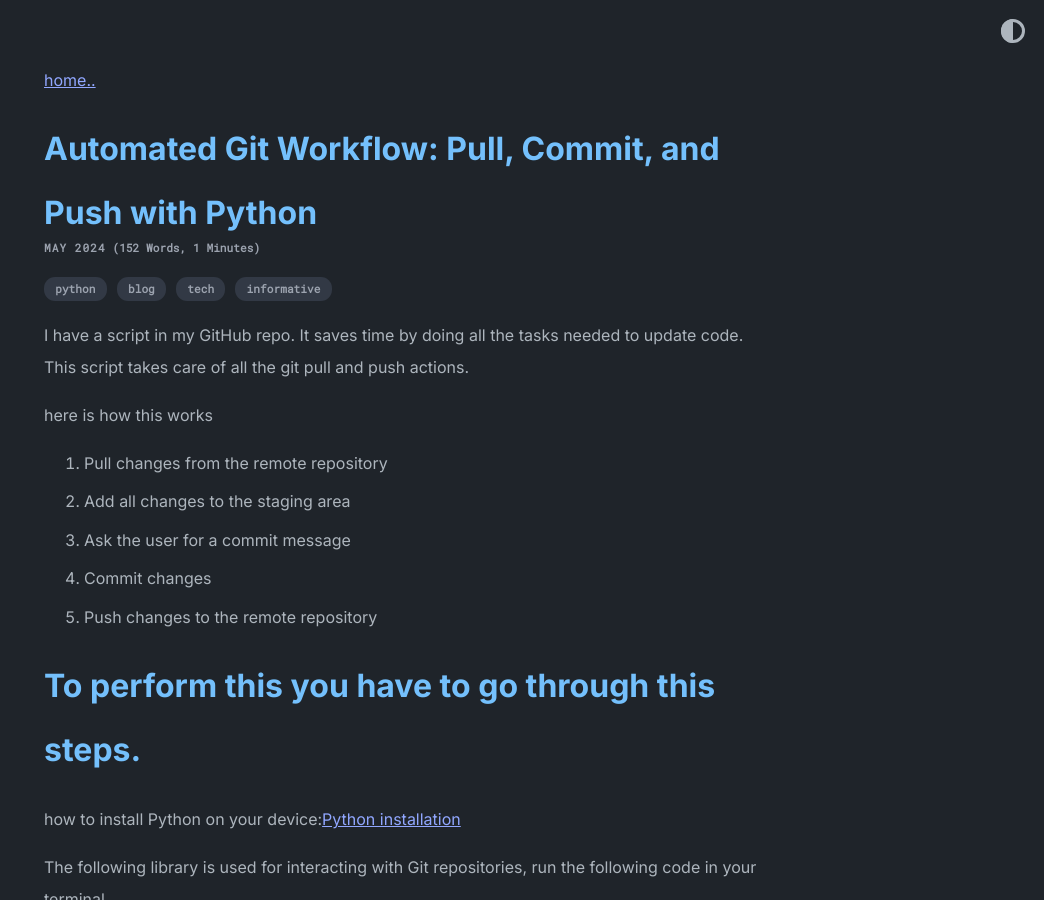
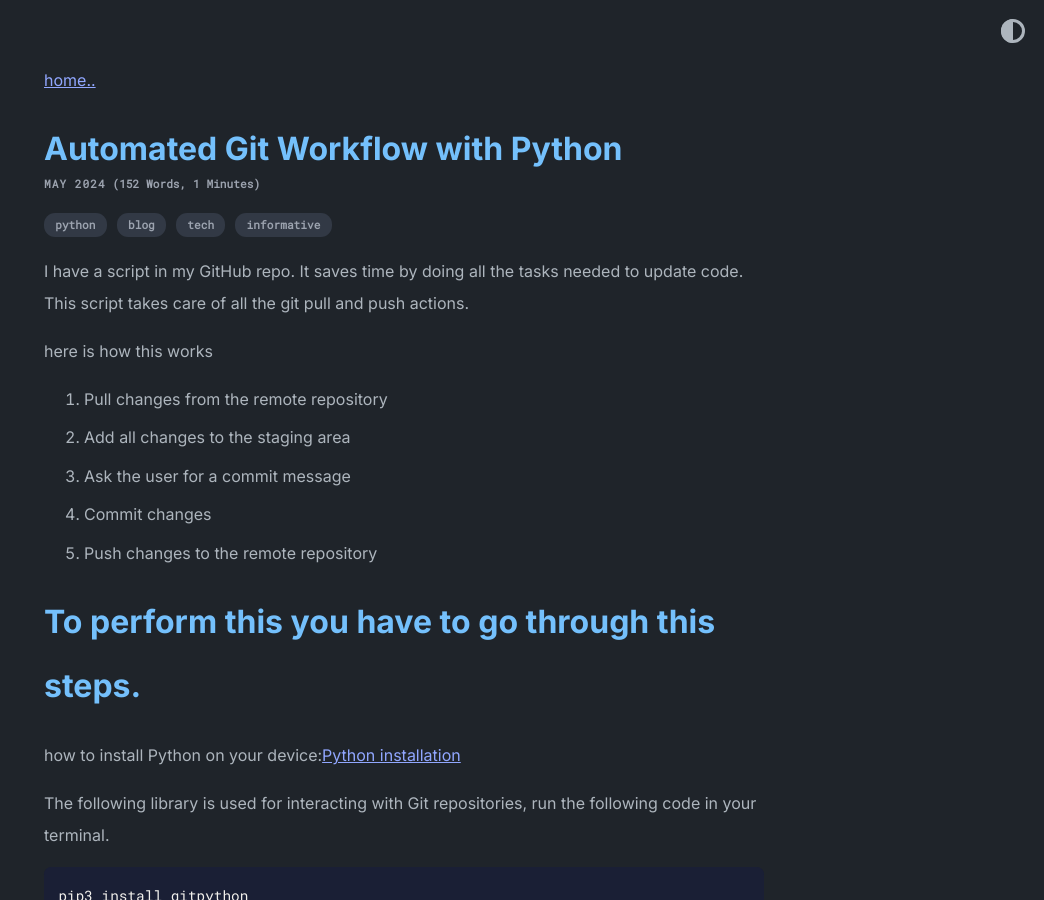
Before and after one commit to ghoseyy/my_blog, a Jekyll site: the page built from _posts/2024-05-28-Automated-Git-Workflow.md, in a window 1280 px wide and 900 px high. Shown: the whole window, without its empty margins (236-1280 px from the left). Built offline with Jekyll 4.4.1, drawn with Linux system fonts in a browser that asks for light colours.

Commit message:
minor changes

```diff
--- a/_posts/2024-05-28-Automated-Git-Workflow.md
+++ b/_posts/2024-05-28-Automated-Git-Workflow.md
@@ -1,6 +1,6 @@
 ---
 layout: post
-title: "Automated Git Workflow: Pull, Commit, and Push with Python"
+title: "Automated Git Workflow with Python"
 tags: [python, blog, tech , informative]
 
 date: 2024-05-28
```
